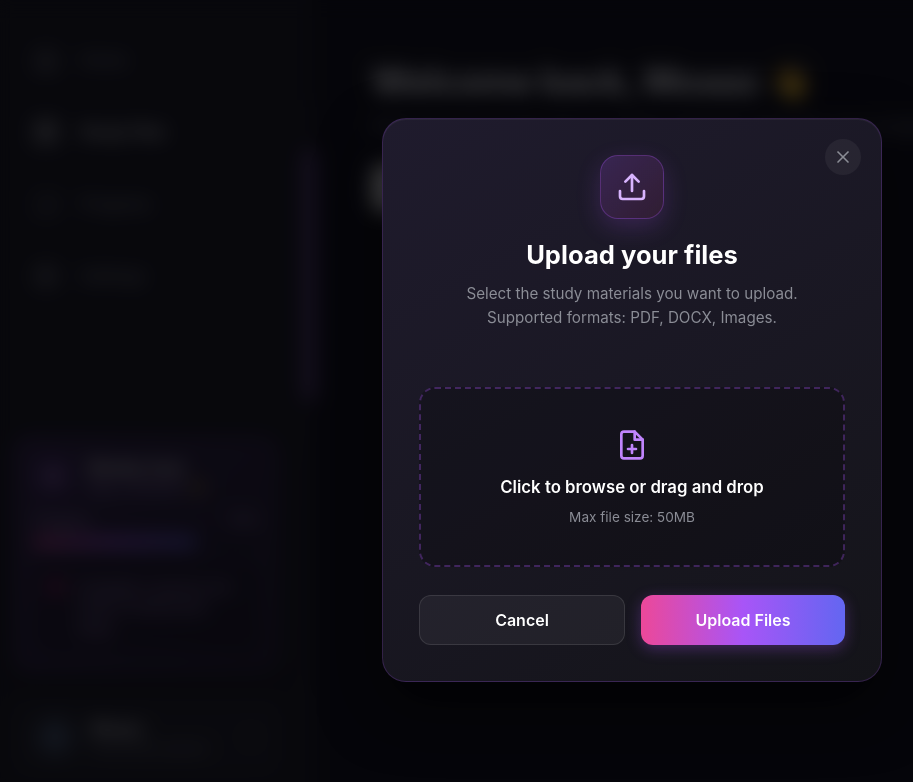
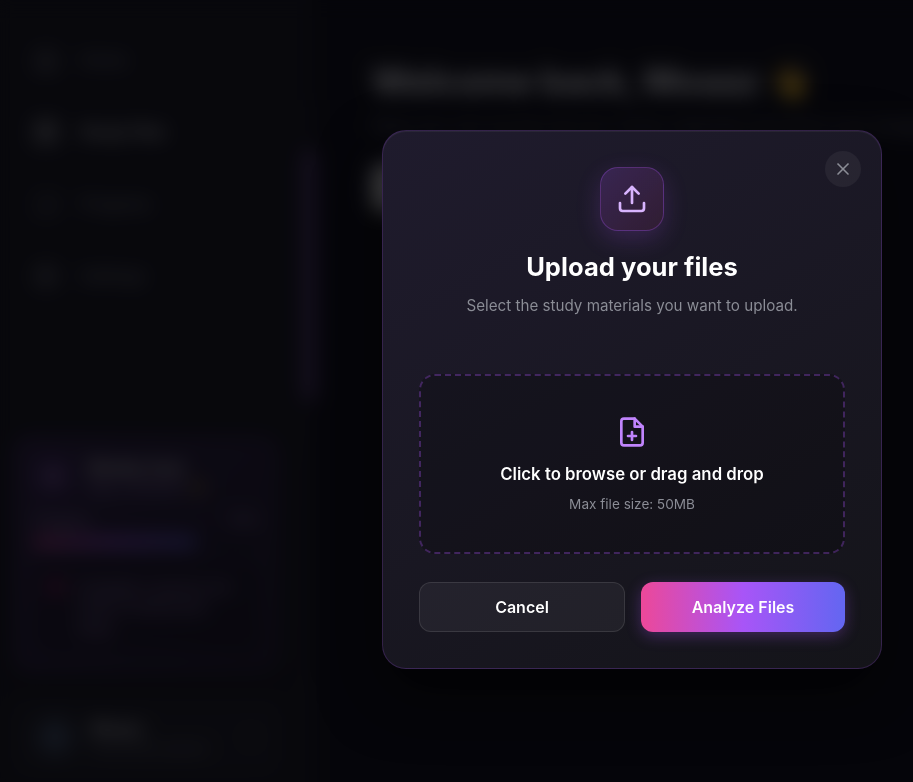
Before and after one commit to moaazstar002-coder/AI-study-assistant, a React (Vite) app: page / in a window 1280 px wide. Both pictures are taken after a click on the button "Upload your files". Shown: the top 782 px of the page, without its empty margins (8-921 px from the left). Built offline with nearby package versions, Linux system fonts and the light colour scheme.

Commit message:
Integrates AI analysis flow into upload modal

```diff
--- a/src/components/Modal.jsx
+++ b/src/components/Modal.jsx
@@ -1,5 +1,6 @@
 import { useState } from "react";
 import "../styles/modal.css";
+import ReadingEyes from "./eyes";
 const RemoveIcon = () => (
   <svg
     width="20"
@@ -63,10 +64,11 @@ const FileIcon = () => (
     <line x1="9" y1="15" x2="15" y2="15"></line>
   </svg>
 );
-
 export default function Modal() {
   const [isOpen, setIsOpen] = useState(false);
   const [selectedFile, setSelectedFile] = useState(null);
+  const [isAnalyzing, setIsAnalyzing] = useState(false);
+
 
   const handleFileChange = (e) => {
     const file = e.target.files[0];
@@ -85,26 +87,31 @@ export default function Modal() {
       {isOpen && (
         <div className="modal-overlay" onClick={() => setIsOpen(false)}>
           <div className="modal-content" onClick={(e) => e.stopPropagation()}>
-            <button
-              className="close-btn"
-              onClick={() => setIsOpen(false)}
-              title="Close"
-            >
+
+            {/* close button */}
+            {!isAnalyzing && (
+              <button className="close-btn" onClick={() => setIsOpen(false)}>
                 <CloseIcon />
               </button>
+            )}
 
             <div className="modal-header">
-              <div className="icon-wrapper">
-                <UploadIcon />
-              </div>
-              <h2>Upload your files</h2>
+              <div className="icon-wrapper"><UploadIcon /></div>
+              <h2>{isAnalyzing ? "Kozmo is Analyzing" : "Upload your files"}</h2>
               <p>
-                Select the study materials you want to upload. Supported
-                formats: PDF, DOCX, Images.
+                {isAnalyzing
+                  ? "Please wait while we process your study materials..."
+                  : "Select the study materials you want to upload."}
               </p>
             </div>
 
-            {!selectedFile ? (
+            <div className="modal-body py-6">
+              {/*  file analyzing */}
+              {isAnalyzing ? (
+                <ReadingEyes />
+              ) : (
+                //  file not selected
+                !selectedFile ? (
                   <div className="upload-area">
                     <input
                       type="file"
@@ -115,44 +122,35 @@ export default function Modal() {
                     />
                     <label htmlFor="file-upload" className="upload-label">
                       <FileIcon />
-                  <span className="upload-title">
-                    Click to browse or drag and drop
-                  </span>
+                      <span className="upload-title">Click to browse or drag and drop</span>
                       <span className="upload-subtitle">Max file size: 50MB</span>
                     </label>
                   </div>
                 ) : (
-              <div className="selected-file-display flex flex-col items-center p-6 bg-purple-500/10 border border-purple-500/20 rounded-xl my-4">
-                <div className="text-purple-400 mb-3">
-                  <FileIcon />
-                </div>
-                <p className="text-white font-medium text-center truncate w-full px-4">
-                  {selectedFile.name}
-                </p>
-                <span className="text-gray-400 text-xs mb-4">
-                  {(selectedFile.size / (1024 * 1024)).toFixed(2)} MB
-                </span>
-                <button
-                  onClick={() => setSelectedFile(null)}
-                  className="remove-btn"
-                >
+                  // file selected
+                  <div className="selected-file-display flex flex-col items-center p-6 bg-purple-500/10 border border-purple-500/20 rounded-xl">
+                    <div className="text-purple-400 mb-3"><FileIcon /></div>
+                    <p className="text-white font-medium">{selectedFile.name}</p>
+                    <button onClick={() => setSelectedFile(null)} className="remove-btn">
                       <RemoveIcon />
                     </button>
                   </div>
+                )
               )}
+            </div>
 
+            {!isAnalyzing && (
               <div className="modal-footer">
-              <button className="cancel-btn" onClick={() => setIsOpen(false)}>
-                Cancel
-              </button>
+                <button className="cancel-btn" onClick={() => setIsOpen(false)}>Cancel</button>
                 <button
-                className={`submit-btn ${!selectedFile ? "opacity-50 cursor-not-allowed" : ""}`}
+                  className={`submit-btn ${!selectedFile ? "opacity-50" : ""}`}
                   disabled={!selectedFile}
-                onClick={() => console.log("Start Uploading and Animation!")}
+                  onClick={() => setIsAnalyzing(true)}
                 >
-                Upload Files
+                  Analyze Files
                 </button>
               </div>
+            )}
           </div>
         </div>
       )}
```
Lines whose indentation alone changed are shown as unchanged.
